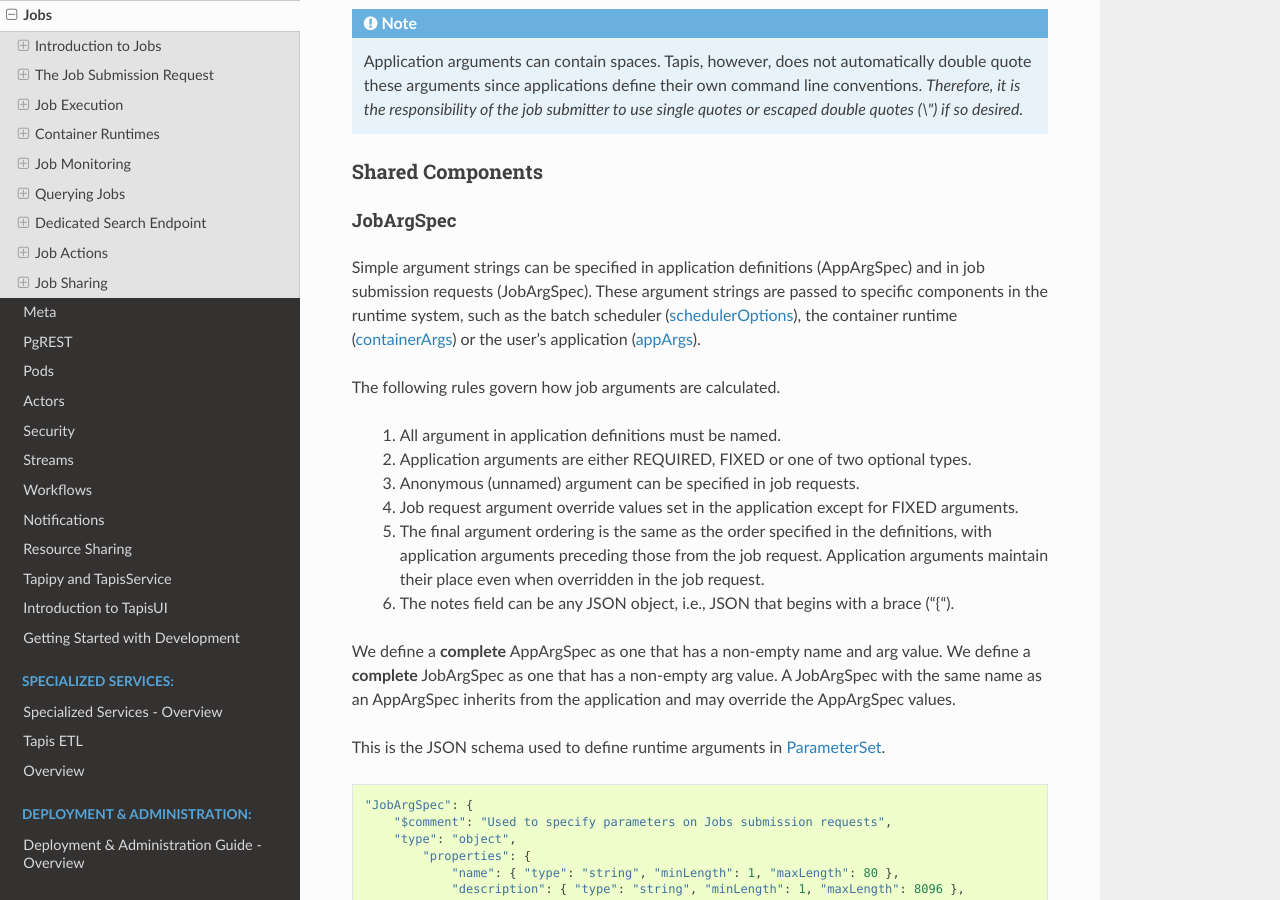
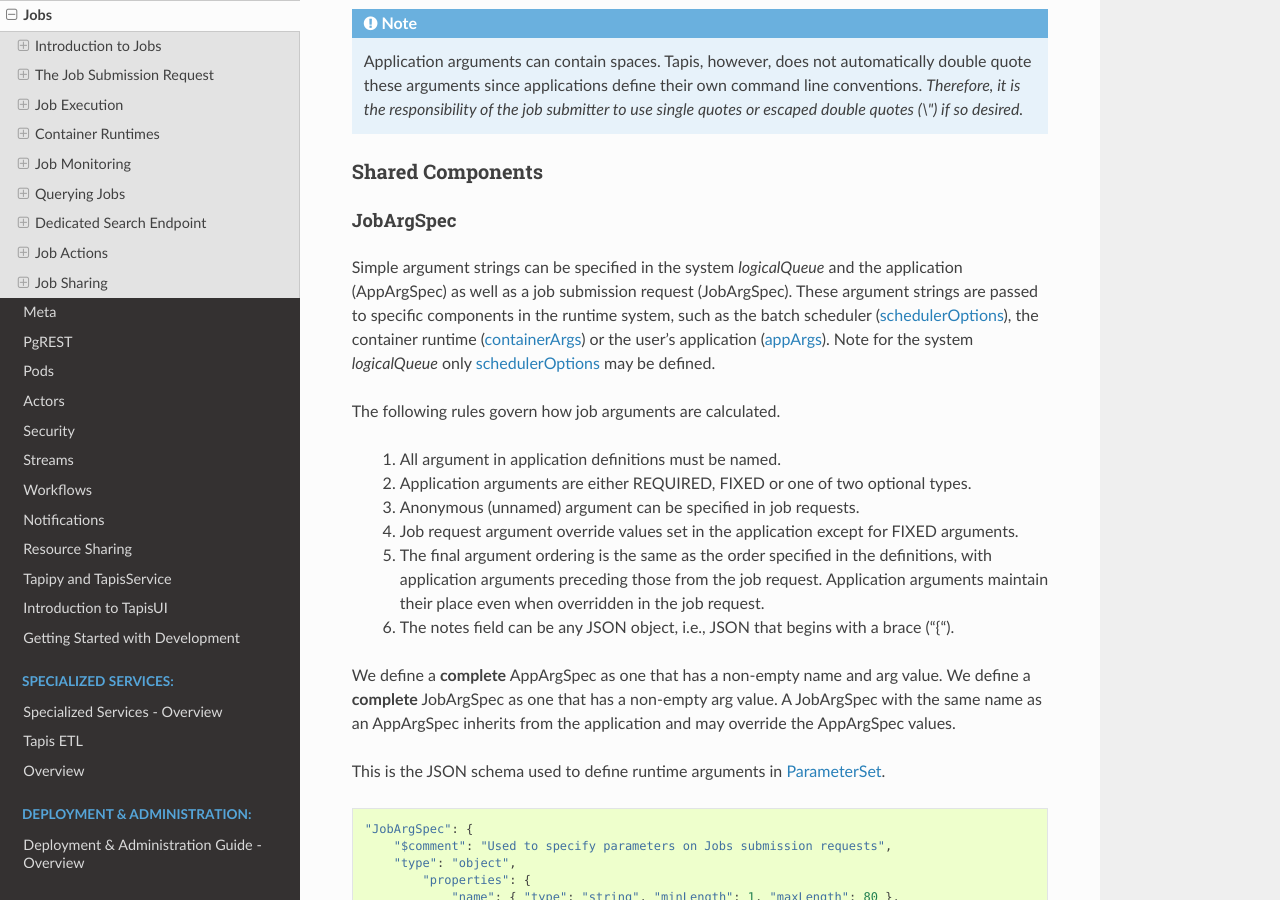
Before and after one commit to tapis-project/documentation, a Sphinx documentation site: the page built from source/technical/jobs.rst, in a window 1280 px wide and 900 px high, scrolled down 15939 px. Built offline with Sphinx 7.4.7 and the Read the Docs theme 3.1.0, drawn with Linux system fonts in a browser that asks for light colours; some of the changed text lies outside the part shown.

Commit message:
Jobs: Mention schedulerOptions that can be defined for a System LogicalQueue.

```diff
--- a/source/technical/jobs.rst
+++ b/source/technical/jobs.rst
@@ -483,8 +483,8 @@
 ^^^^^^^^^^^^^^^^
 
 Specify HPC batch scheduler arguments for the container runtime using the *schedulerOptions* parameter.
-Arguments specified in the application definition are appended to those in the submission request.
-The arguments for each scheduler are passed using that scheduler's conventions.
+Arguments specified in the system *logicalQueue* and the application are merged with those in the
+job submission request. The arguments for each scheduler are passed using that scheduler's conventions.
 
 Tapis defines a special scheduler option, **\-\-tapis-profile**, to support local scheduler conventions.
 Data centers sometimes customize their schedulers or restrict how those schedulers can be used.
@@ -713,9 +713,10 @@
 JobArgSpec
 ^^^^^^^^^^
 
-Simple argument strings can be specified in application definitions (AppArgSpec) and in job submission requests
-(JobArgSpec). These argument strings are passed to specific components in the runtime system, such as the batch
-scheduler (schedulerOptions_), the container runtime (containerArgs_) or the user's application (appArgs_).
+Simple argument strings can be specified in the system *logicalQueue* and the application (AppArgSpec) as well
+as a job submission request (JobArgSpec). These argument strings are passed to specific components in the runtime
+system, such as the batch scheduler (schedulerOptions_), the container runtime (containerArgs_) or the user's
+application (appArgs_). Note for the system *logicalQueue* only schedulerOptions_ may be defined.
 
 The following rules govern how job arguments are calculated.
 
```
